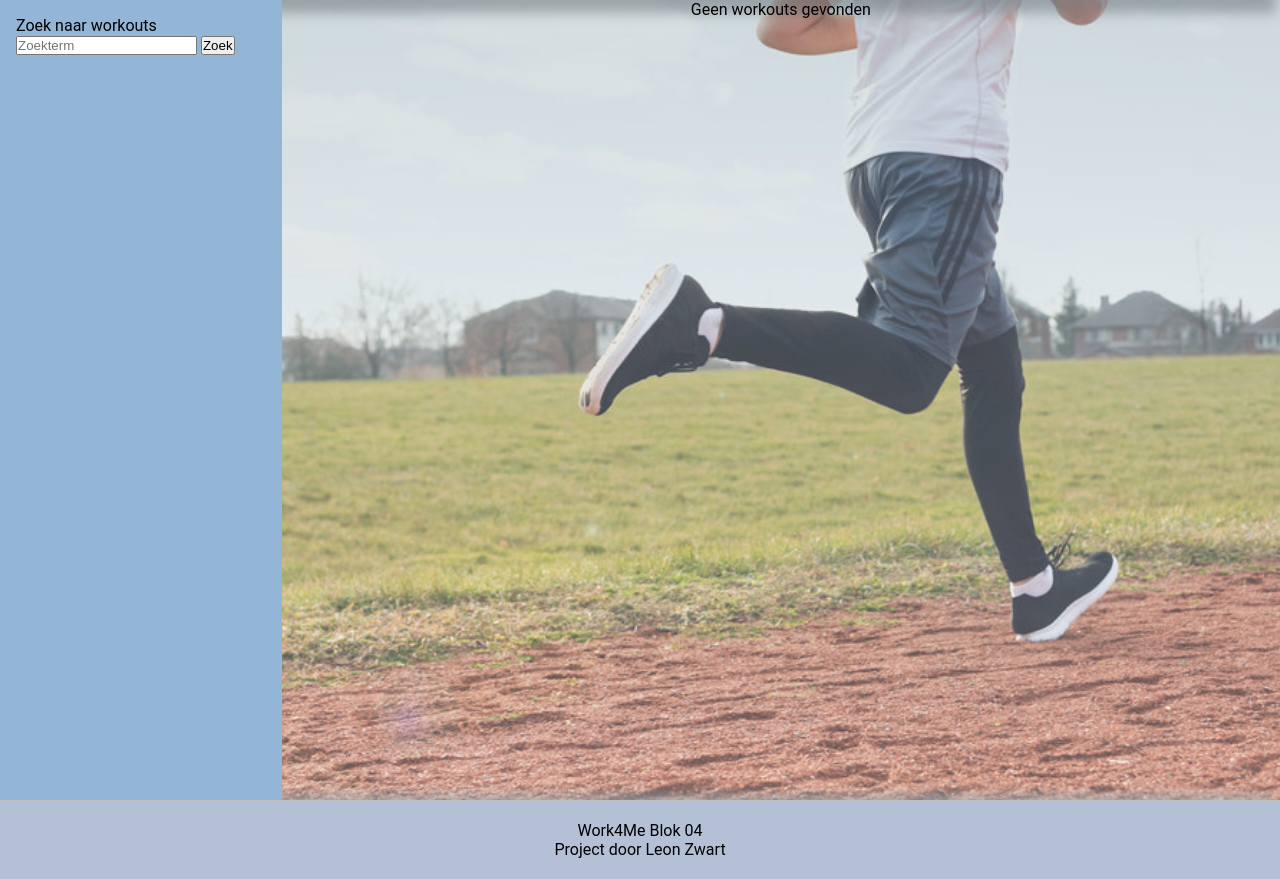
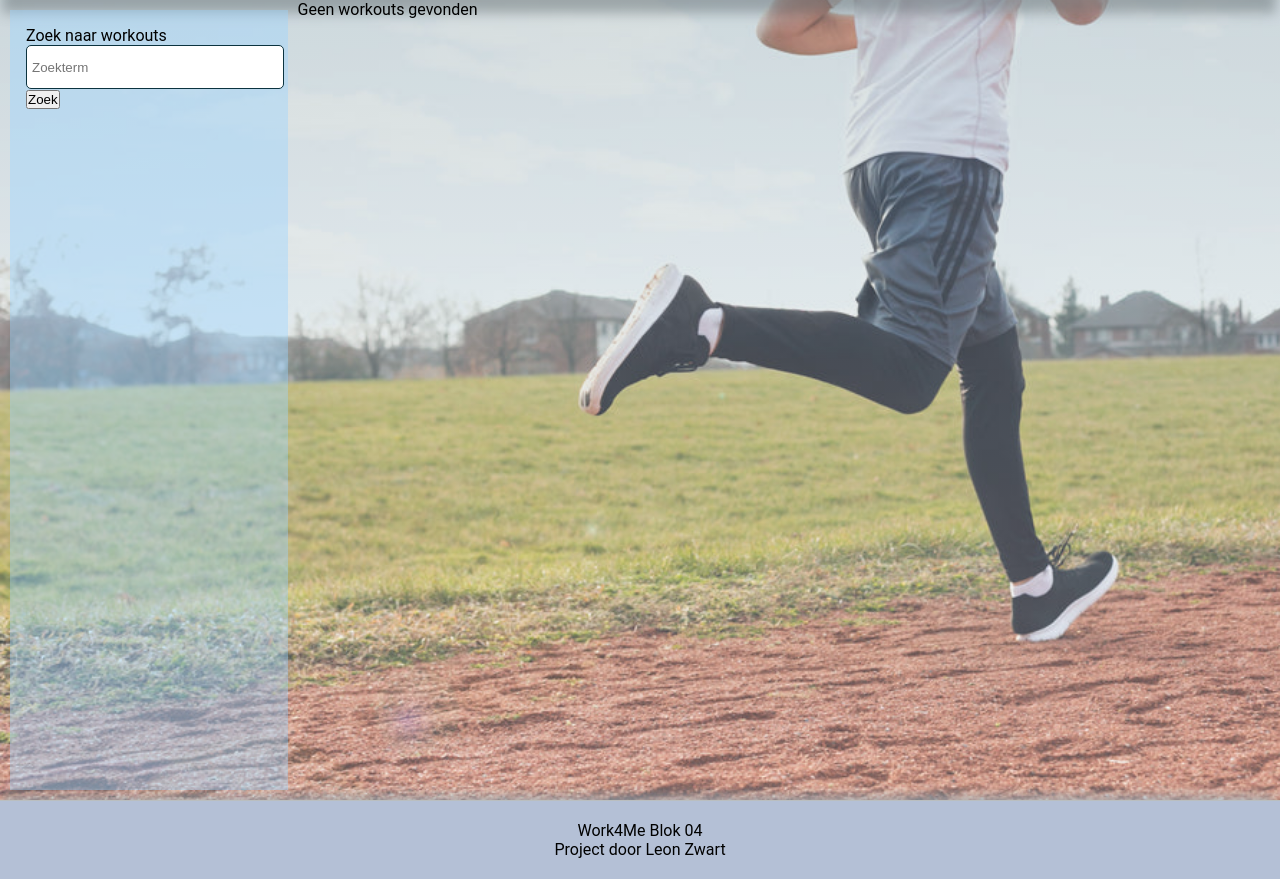
Before and after one commit to LeZwart/Work4Me, a PHP site: page /workouts.php in a window 1280 px wide. Shown: the part 78-957 px from the top of the page. Run offline with PHP 8.4, Linux system fonts and the light colour scheme; data that the repository does not hold is empty.

Commit message:
small changes

```diff
--- a/www/css/workouts.css
+++ b/www/css/workouts.css
@@ -4,10 +4,20 @@ main {
 }
 
 .search-filter {
-    background-color: #93b6d7;
+    background-color: #99d4ff69;
     padding: 1rem;
 
+    margin: 10px;
+
     width: 20%;
+}
+
+.search-filter input[type="text"] {
+    width: 100%;
+    height: 2rem;
+    border-radius: 5px;
+    border: 1px solid #0c333f;
+    padding: 5px;
 }
 
 .workouts {
@@ -16,7 +26,7 @@ main {
     display: flex;
     flex-direction: row;
     flex-wrap: wrap;
-    justify-content: center;
+    justify-content: start;
 
     max-height: 100vh;
     overflow: auto;
--- a/www/dashboardUsers.php
+++ b/www/dashboardUsers.php
@@ -5,9 +5,10 @@ require "database.php";
 require "permission.php";
 
 $permission = new Permission();
+$CheckFor = [5, 3];
 
 if (isset($_SESSION['user'])) {
-    if (!$permission->checkPermission(5, $_SESSION['user']['Rol'])) {
+    if (!$permission->checkPermissions($CheckFor, $_SESSION['user']['Rol'])) {
         header("Location: index.php");
         exit();
     }
@@ -68,7 +69,7 @@ $gebruikers = mysqli_fetch_all($result, MYSQLI_ASSOC)
                             <td><?php echo $gebruiker['Gebruikersnaam']; ?></td>
                             <td><?php echo $gebruiker['Email']; ?></td>
                             <td><?php echo $gebruiker['Rol']; ?></td>
-                            <td><a href="dashboardUsers_details.php?UID=<?php echo $gebruiker['GebruikerID']; ?>">Inspecteer</a></td>
+                            <td><a href="dashboardUsers_details.php?id=<?php echo $gebruiker['GebruikerID']; ?>">Inspecteer</a></td>
                         </tr>
                         <?php endforeach; ?>
                     </tbody>
--- a/www/dashboardWorkouts.php
+++ b/www/dashboardWorkouts.php
@@ -77,6 +77,7 @@ $workouts = mysqli_fetch_all($result, MYSQLI_ASSOC);
                         <?php endforeach; ?>
                     </tbody>
                 </table>
+                <a id="createworkout" href="createworkout.php">Maak Workout</a>
             </div>
         </section>
         </main>
--- a/www/workouts.php
+++ b/www/workouts.php
@@ -67,6 +67,7 @@ $permission = new Permission();
                     echo "<p>Geen workouts gevonden</p>";
                 }
                 ?>
+
             </section>
         </main>
 
```
Also changed, not shown: www/css/dashboard.css (+16 -0 lines).
